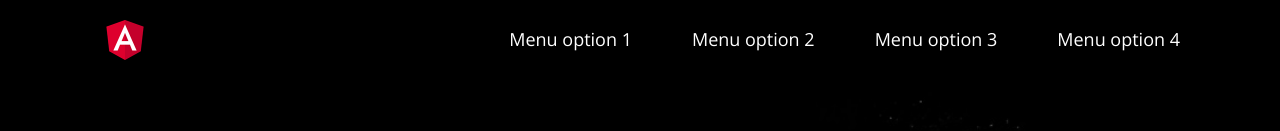
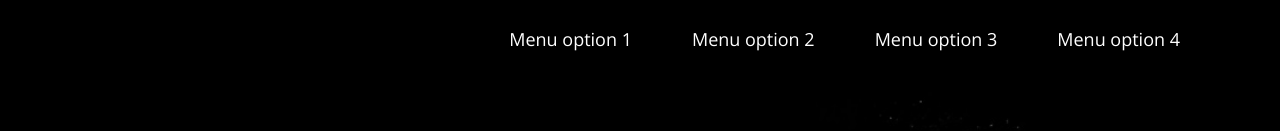
Before and after one commit to diprefranco/diprefranco.github.io, an Angular app: page / in a window 1280 px wide. Shown: the top 131 px of the page. Built offline with nearby package versions, Linux system fonts and the light colour scheme.

Commit message:
New angular logo implemented.

```diff
--- a/src/app/app.component.html
+++ b/src/app/app.component.html
@@ -1,5 +1,5 @@
 <header class="header">
-  <a href="./"><img src="/assets/img/logo.png" alt="" class="logo" /></a>
+  <a href="./"><img src="favicon.ico" alt="" class="logo" /></a>
   <ul class="nav-menu">
     <li class="nav-item">
       <a href="#" class="nav-link">Menu option 1</a>
@@ -143,7 +143,7 @@
 <footer class="footer">
   <div class="footer-content">
     <div class="footer-icon">
-      <a href="./"><img src="/assets/img/logo.png" alt="" class="logo" /></a>
+      <a href="./"><img src="favicon.ico" alt="" class="logo" /></a>
     </div>
     <div class="footer-links">
       <div class="link-group">
```
Also changed, not shown: src/assets/img/logo.png (deleted).
